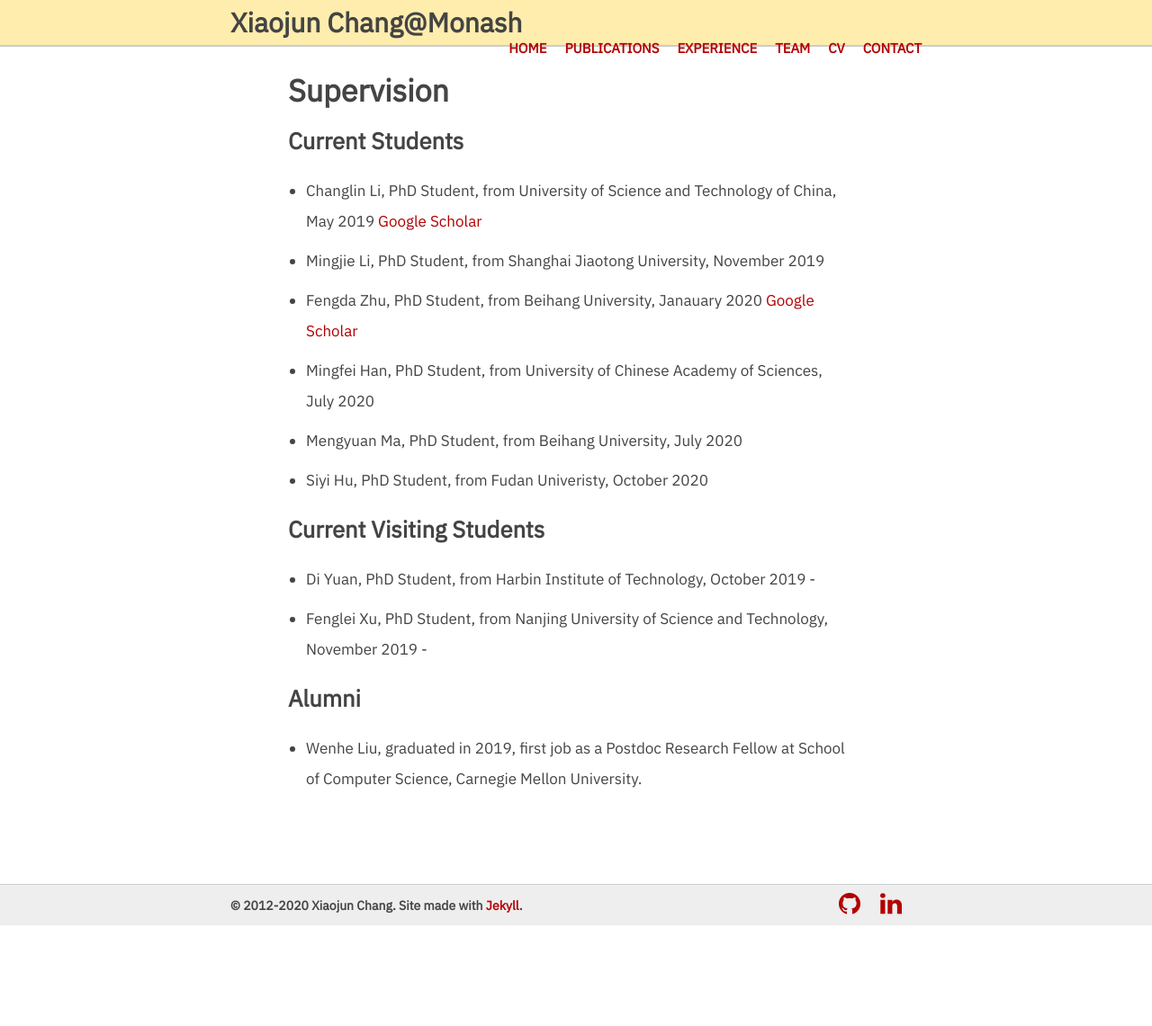
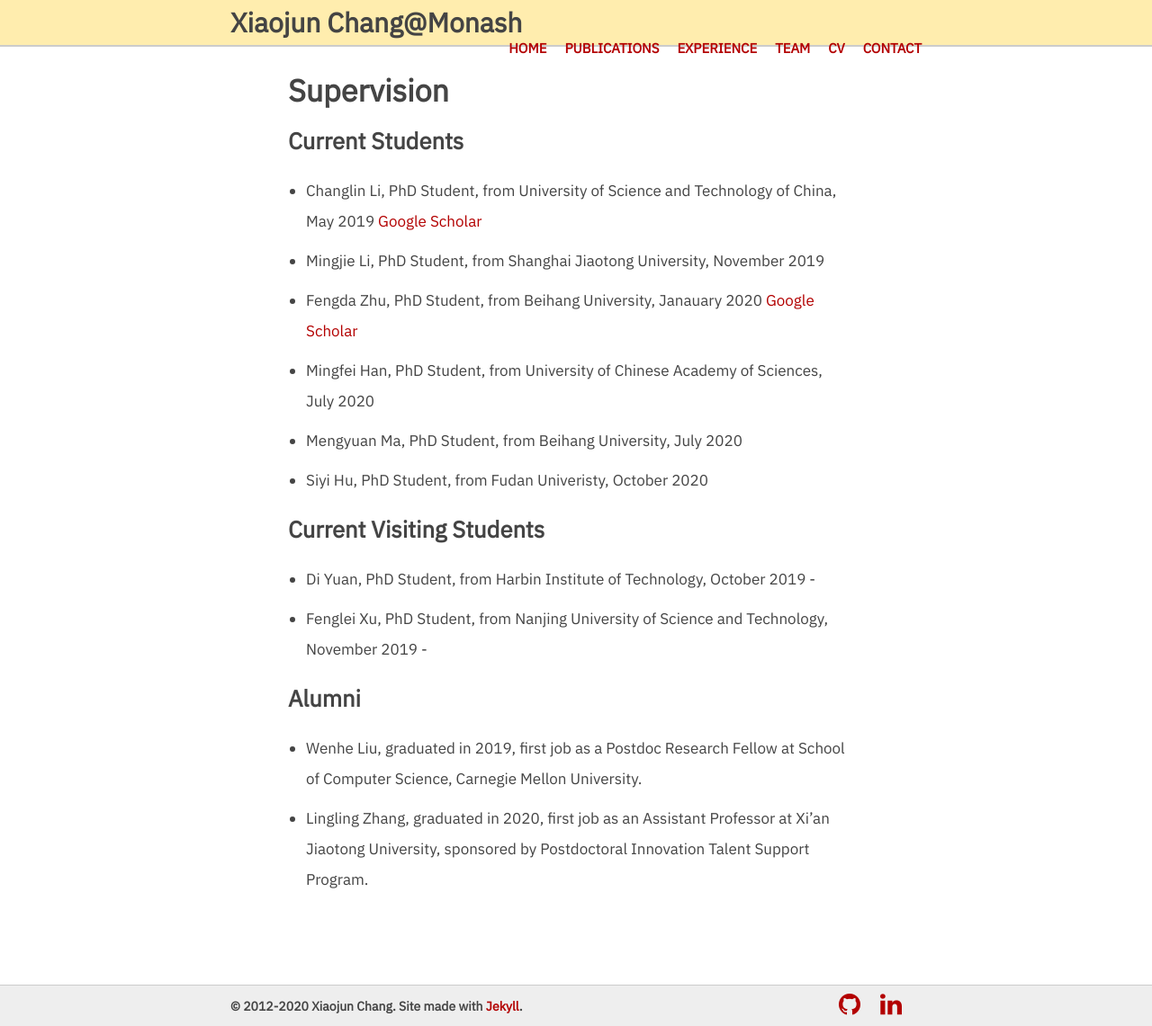
Before and after one commit to zhihuilics/xiaojun-chang.github.io, a Jekyll site: the page built from _pages/my-team.md, in a window 1280 px wide and 1141 px high. Shown: the whole window at 90% size. Built offline with Jekyll 4.4.1, drawn with Linux system fonts in a browser that asks for light colours; nearby versions of some CDN libraries; a style sheet for code colours, icons or effects is not loaded.

Commit message:
Update my-team.md

```diff
--- a/_pages/my-team.md
+++ b/_pages/my-team.md
@@ -24,5 +24,6 @@ permalink: /my-team
 
 ## Alumni
 - Wenhe Liu, graduated in 2019, first job as a Postdoc Research Fellow at School of Computer Science, Carnegie Mellon University.
+- Lingling Zhang, graduated in 2020, first job as an Assistant Professor at Xi'an Jiaotong University, sponsored by Postdoctoral Innovation Talent Support Program.
 
 </div>
```
